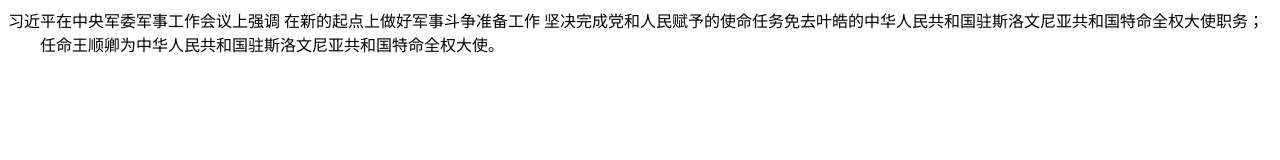
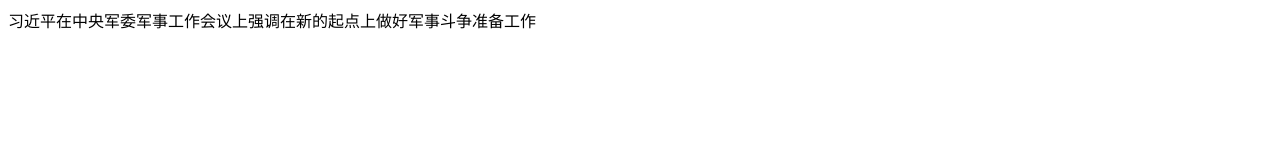
Before and after one commit to YangBoxiaobai/1819, a plain HTML site: page index.html in a window 1280 px wide. Drawn offline with Linux system fonts and the light colour scheme.

Commit message:
zhangsan1

```diff
--- a/index.html
+++ b/index.html
@@ -7,8 +7,6 @@
     <title>Document</title>
 </head>
 <body>
-    习近平在中央军委军事工作会议上强调 在新的起点上做好军事斗争准备工作 坚决完成党和人民赋予的使命任务免去叶皓的中华人民共和国驻斯洛文尼亚共和国特命全权大使职务；
-
-    　　任命王顺卿为中华人民共和国驻斯洛文尼亚共和国特命全权大使。
+    习近平在中央军委军事工作会议上强调在新的起点上做好军事斗争准备工作
 </body>
 </html>
```
